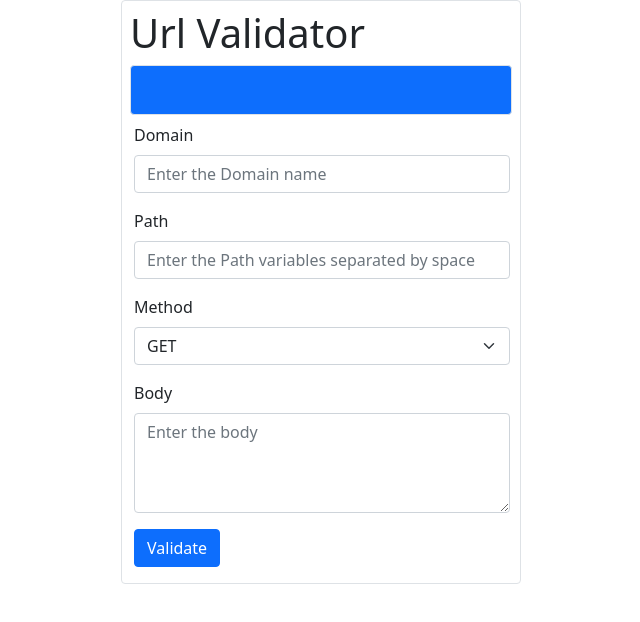
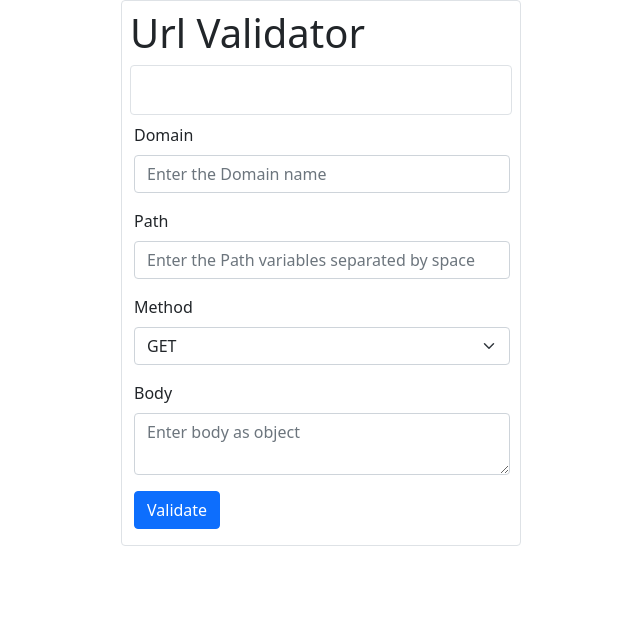
Before and after one commit to Senthil-kaasi/UrlValidator, a React (Create React App) app: page / in a window 1280 px wide. Shown: the top 622 px of the page, without its empty margins (319-959 px from the left). Built offline with nearby package versions, Linux system fonts and the light colour scheme.

Commit message:
Complete UI

```diff
--- a/src/components/UrlValidator/MyForm.jsx
+++ b/src/components/UrlValidator/MyForm.jsx
@@ -28,14 +28,12 @@ function MyForm(props){
                         <option>DELETE</option>
                     </Form.Select>
                 </Form.Group>
-                <Form.Group className="mb-3">
-                    <Form.Label>Body</Form.Label>
-                    <Form.Control
-                        as="textarea"
-                        placeholder="Enter the body"
-                        style={{"height":"100px"}}
-                    />
-                </Form.Group>
+                <MyFormGroup
+                    flag={true}
+                    label="Body"
+                    placeholder="Enter body as object"
+                    type="textarea"
+                />
                 <Button varient="success" className="mb-3">Validate</Button>
             </Form>
         </Container>
--- a/src/components/UrlValidator/MyFormGroup.jsx
+++ b/src/components/UrlValidator/MyFormGroup.jsx
@@ -3,12 +3,15 @@ import {Form} from "react-bootstrap";
 
 function MyFormGroup(props){
 
-    const {label,type,placeholder} = props;
+    const {label,type,placeholder,flag} = props;
 
     return (
         <Form.Group className="mb-3">
-            <Form.Label>{label}</Form.Label>
-            <Form.Control type={type} placeholder={placeholder} />
+            <Form.Label>{label}</Form.Label>{
+                flag ? <Form.Control
+                            as={type}
+                            placeholder={placeholder} /> :  <Form.Control type={type} placeholder={placeholder} />
+            }
         </Form.Group>
     )
 }
--- a/src/components/UrlValidator/UrlValidator.jsx
+++ b/src/components/UrlValidator/UrlValidator.jsx
@@ -13,7 +13,7 @@ function UrlValidator(){
             <h1 className="m-2">Url Validator</h1>
                 <div
                     id="message"
-                    className="m-2 border rounded bg-primary"
+                    className="m-2 border rounded"
                     style={{"height":"50px"}}
                 ></div>
                 <MyForm />
```
